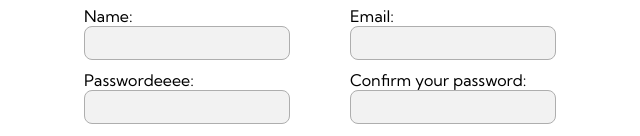
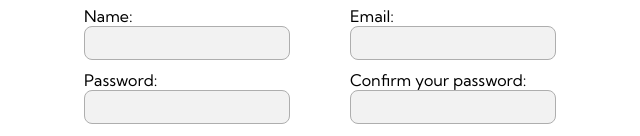
Before and after one commit to joaovnpt/projeto-2-devweb, a Vue app: page / in a window 1280 px wide. Shown: the part 174-310 px from the top of the page, without its empty margins (0-640 px from the left). Built offline with nearby package versions, Linux system fonts and the light colour scheme.

Commit message:
desteste

```diff
--- a/src/components/RegisterComponent.vue
+++ b/src/components/RegisterComponent.vue
@@ -117,7 +117,7 @@
         </div>
 
         <div class="form-item">
-          <label for="password">Passwordeeee:</label>
+          <label for="password">Password:</label>
           <input type="password" name="password" id="password" v-model="user.password" />
         </div>
 
```
